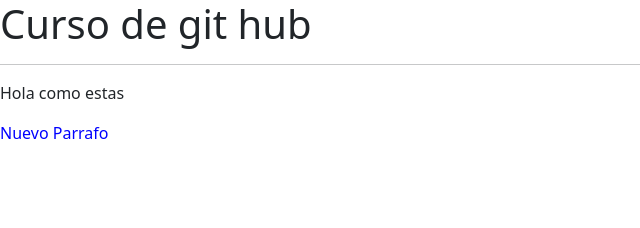
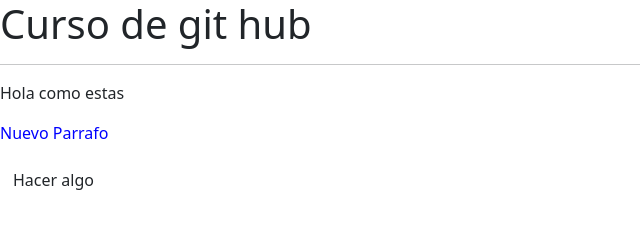
Before and after one commit to rmalegr/gitcurso, a plain HTML site: page index.html in a window 1280 px wide. Shown: the whole page, without its empty margins (0-640 px from the left). Drawn offline with nearby package versions, Linux system fonts and the light colour scheme.

Commit message:
agregamos button hacer algo

```diff
--- a/index.html
+++ b/index.html
@@ -23,5 +23,6 @@
     <hr />
     <p>Hola como estas</p>
     <p style="color: blue">Nuevo Parrafo</p>
+    <button type="button" class="btn btn primary">Hacer algo </button>
   </body>
 </html>
```
